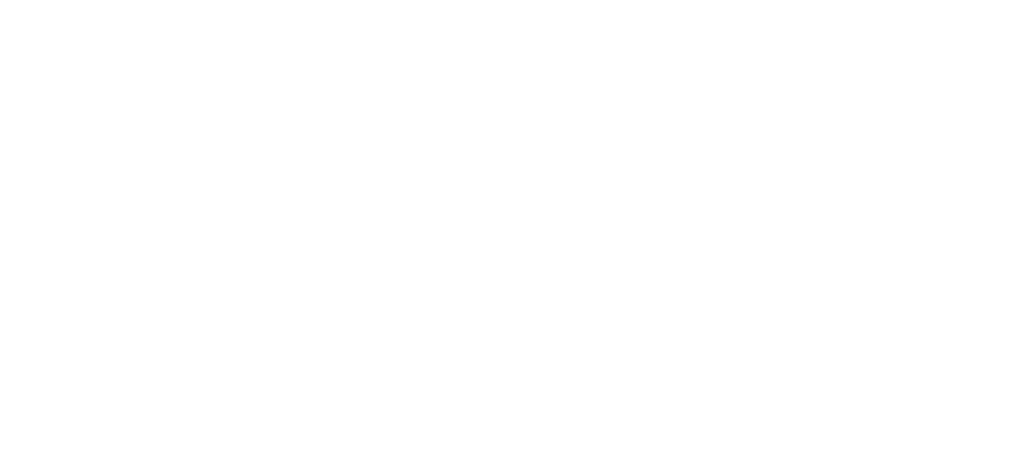
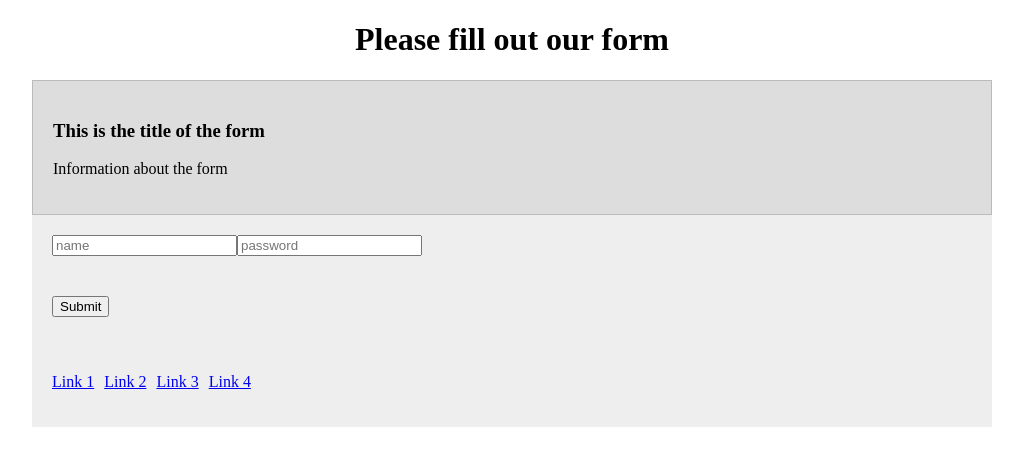
Before and after one commit to farhandardiri/mdnj, a Vue app: page / in a window 1280 px wide. Shown: the top 466 px of the page, without its empty margins (128-1151 px from the left). Built offline with nearby package versions, Linux system fonts and the light colour scheme.

Commit message:
add slots

```diff
--- a/src/App.vue
+++ b/src/App.vue
@@ -1,5 +1,19 @@
 <template>
-  <div></div>
+  <div>
+    <form-helper>
+      <div slot="form-header">
+        <h3>This is the title of the form</h3>
+        <p>Information about the form</p>
+      </div>
+      <div slot="form-fields">
+        <input type="text" placeholder="name" required />
+        <input type="password" placeholder="password" required />
+      </div>
+      <div slot="form-controls">
+        <button @click="handleSubmit">Submit</button>
+      </div>
+    </form-helper>
+  </div>
 </template>
 
 <script>
@@ -9,7 +23,9 @@
     "form-helper": formHelper,
   },
   data() {
-    return {};
+    return {
+      title: "I am Dinamic Slot Title",
+    };
   },
   methods: {},
 };
--- a/src/components/FormHelper.vue
+++ b/src/components/FormHelper.vue
@@ -0,0 +1,61 @@
+<template>
+  <div>
+    <h1>Please fill out our form</h1>
+    <form action="">
+      <div id="form-header">
+        <slot name="form-header"></slot>
+      </div>
+      <div id="form-fields">
+        <slot name="form-fields"></slot>
+      </div>
+      <div id="form-controls">
+        <slot name="form-controls"></slot>
+      </div>
+      <div id="useful-links">
+        <ul>
+          <li><a href="#">Link 1</a></li>
+          <li><a href="#">Link 2</a></li>
+          <li><a href="#">Link 3</a></li>
+          <li><a href="#">Link 4</a></li>
+        </ul>
+      </div>
+    </form>
+  </div>
+</template>
+
+<script>
+export default {
+  components: {},
+  data() {
+    return {};
+  },
+  methods: {},
+};
+</script>
+
+<style scoped>
+h1 {
+  text-align: center;
+}
+form {
+  width: 100%;
+  max-width: 960px;
+  margin: 0 auto;
+}
+#useful-links ul {
+  padding: 0;
+}
+#useful-links li {
+  display: inline-block;
+  margin-right: 10px;
+}
+form > div {
+  padding: 20px;
+  background: #eee;
+  margin-right: 20px 0;
+}
+#form-header {
+  background: #ddd;
+  border: 1px solid #bbb;
+}
+</style>
```
